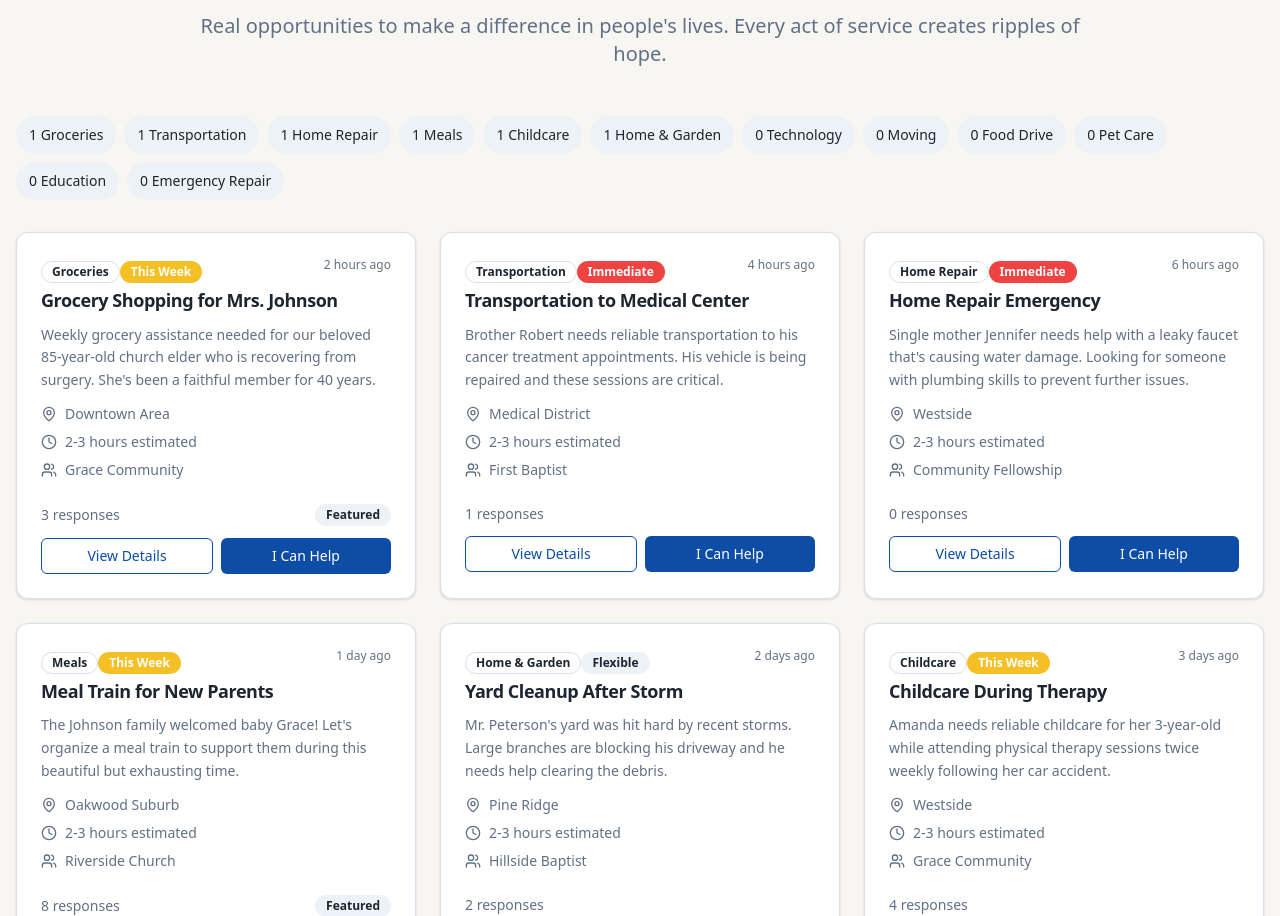
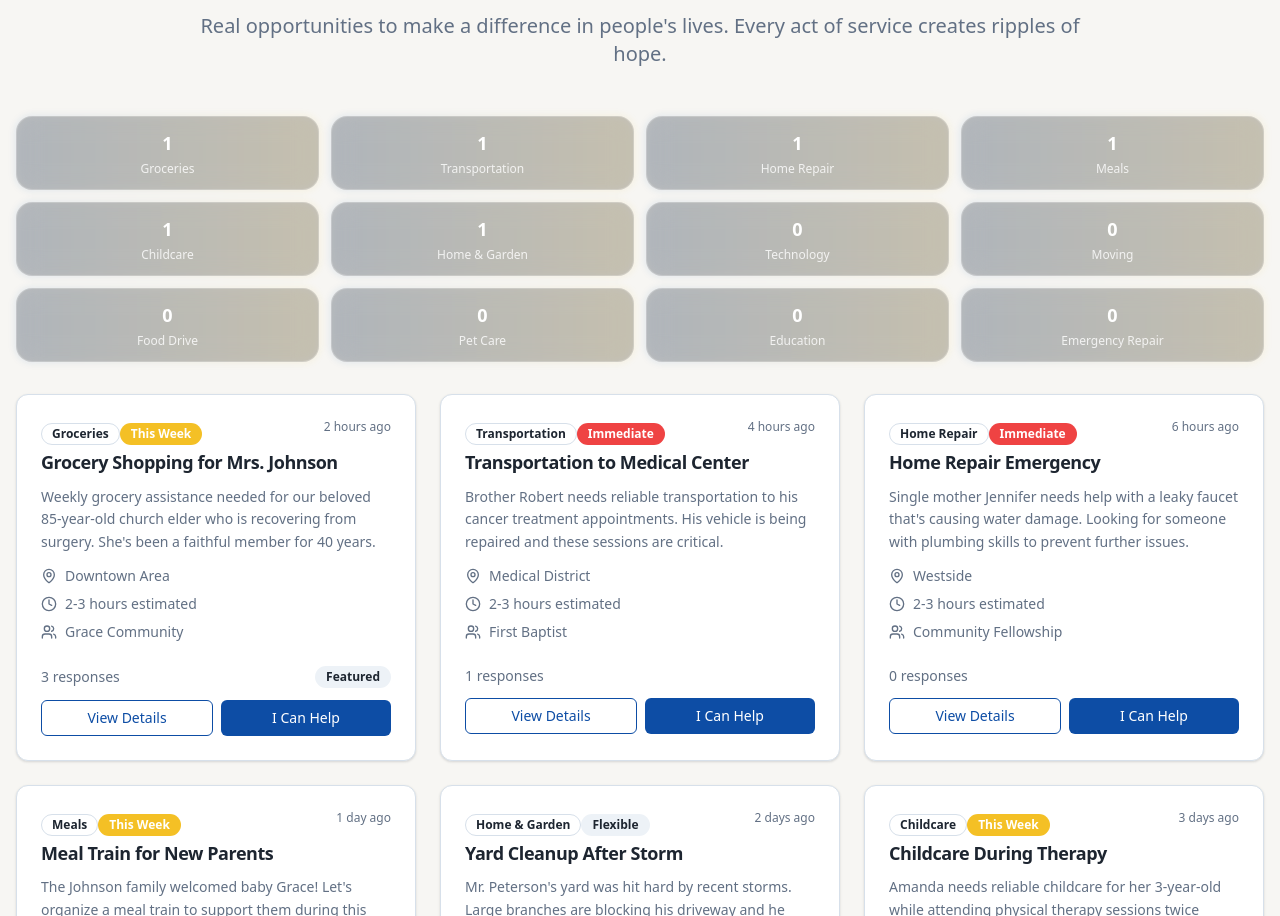
Before and after one commit to CYPKNFT/church-connect, a React (Vite) app: page /community in a window 1280 px wide. Shown: the part 853-1769 px from the top of the page. Built offline with nearby package versions, Linux system fonts and the light colour scheme.

Commit message:
Refactor community needs display

```diff
--- a/src/pages/Community.tsx
+++ b/src/pages/Community.tsx
@@ -259,20 +259,23 @@ export default function Community() {
               </p>
             </div>
 
-            {/* Dashboard Stats - Small Badges */}
-            <div className="flex flex-wrap gap-2 mb-8">
+            {/* Dashboard Stats - Glassmorphic Badges */}
+            <div className="grid grid-cols-2 md:grid-cols-3 lg:grid-cols-4 gap-3 mb-8">
               {categories.slice(1).map((category) => {
                 const categoryCount = communityNeeds.filter(need => need.category === category).length;
 
                 return (
-                  <Badge
+                  <div
                     key={category}
-                    variant="secondary"
-                    className="px-3 py-2 text-sm font-medium cursor-pointer hover:bg-secondary/80 transition-colors"
+                    className="relative group cursor-pointer"
                     onClick={() => setSelectedCategory(category)}
                   >
-                    {categoryCount} {category}
-                  </Badge>
+                    <div className="absolute inset-0 bg-gradient-to-r from-primary/20 to-accent/20 rounded-xl blur-sm group-hover:blur-md transition-all duration-300 opacity-60 group-hover:opacity-80"></div>
+                    <div className="relative bg-black/20 backdrop-blur-md border border-white/20 rounded-xl px-4 py-3 text-center transition-all duration-300 group-hover:border-white/30 group-hover:bg-black/30">
+                      <div className="text-lg font-bold text-white mb-1">{categoryCount}</div>
+                      <div className="text-xs text-white/80 font-medium">{category}</div>
+                    </div>
+                  </div>
                 );
               })}
             </div>
```
